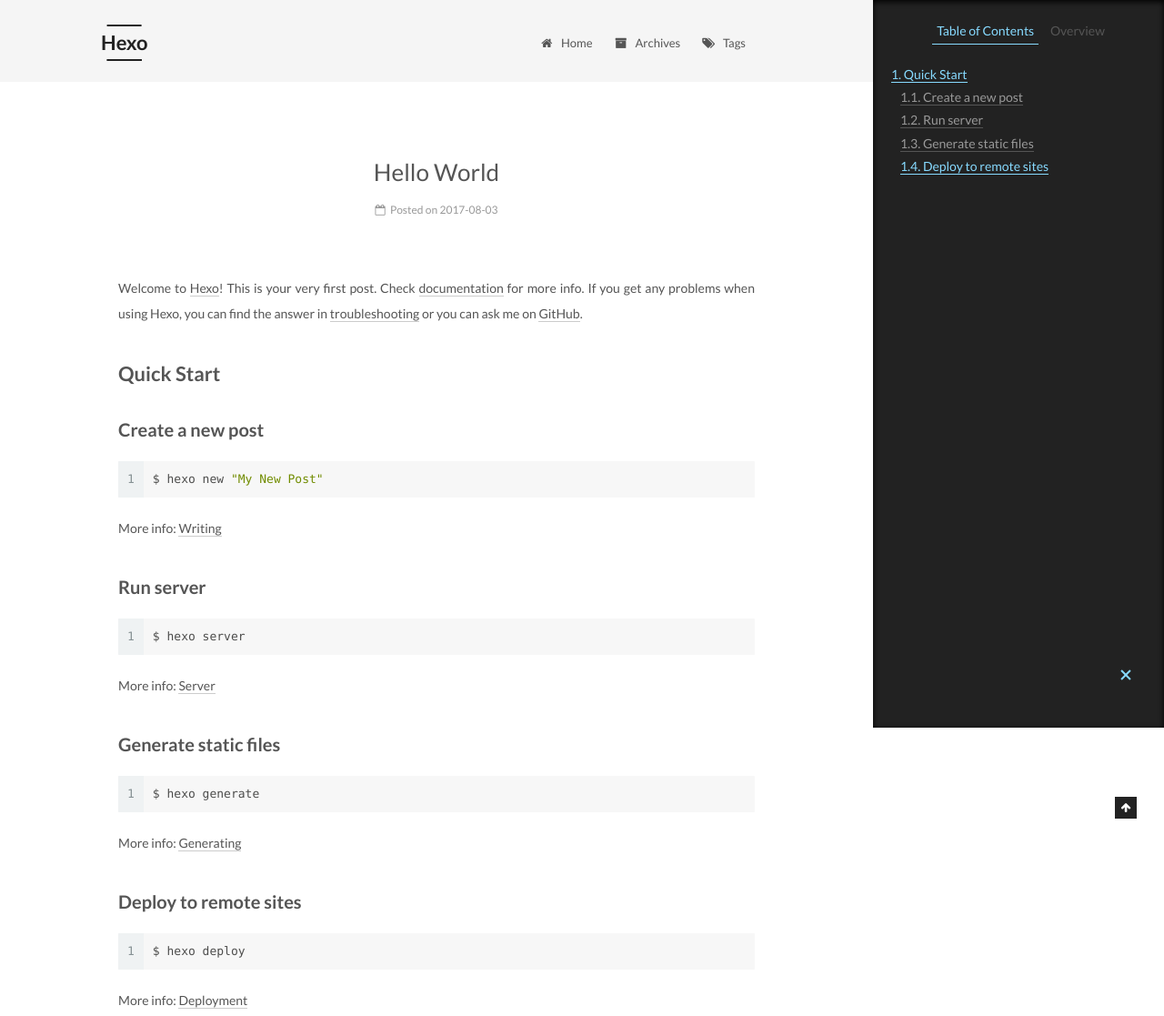
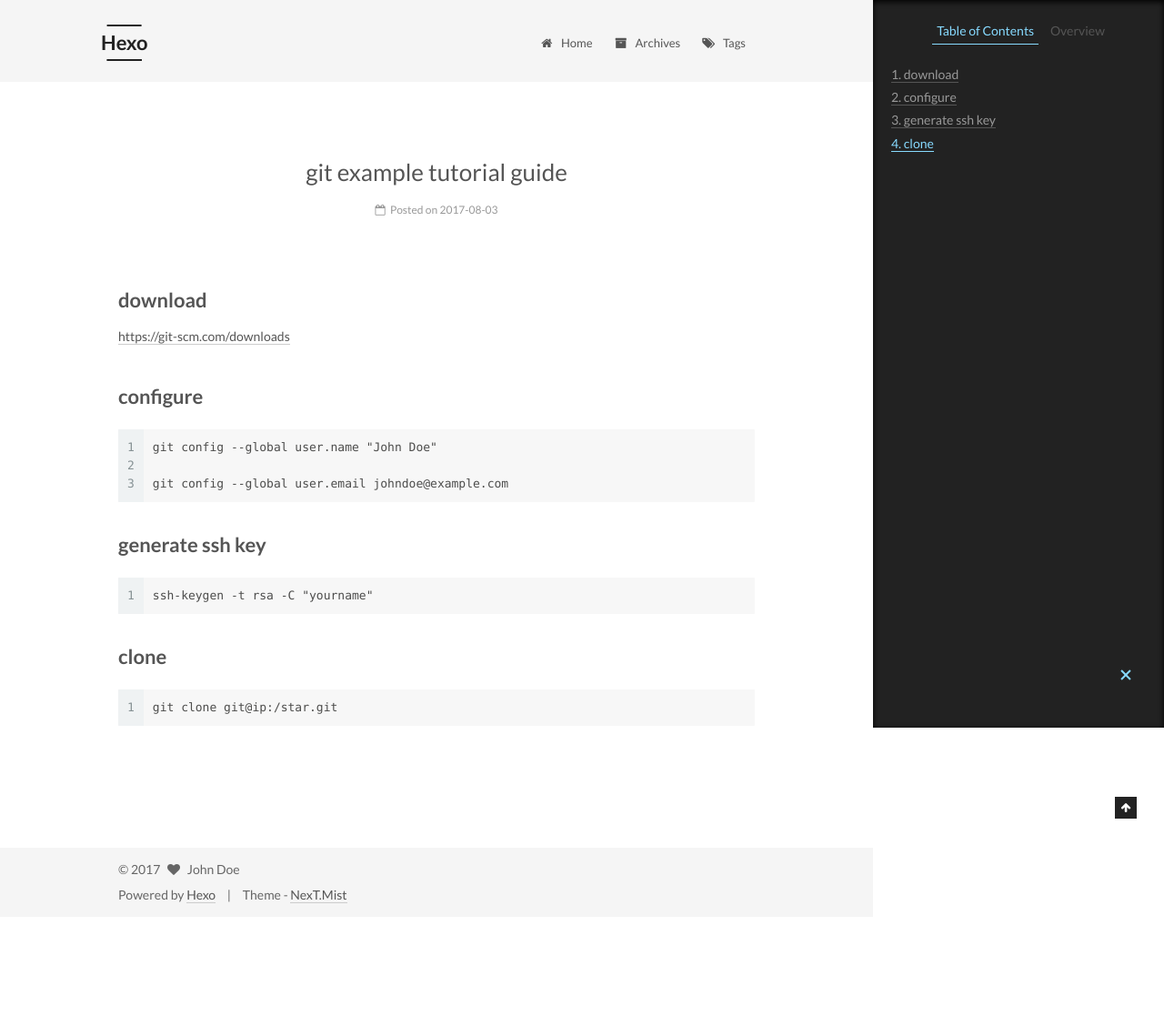
Before and after one commit to elesos/HeadFirstSkills, a plain HTML site: page 2017/08/03/git-howto/index.html in a window 1280 px wide. Shown: the top 1117 px of the page at 91% size. After the commit the page ends 1008 px from the top, so only its background shows below. Drawn offline with Linux system fonts and the light colour scheme.

Commit message:
Site updated: 2017-08-03 19:14:26

```diff
--- a/2017/08/03/hello-world/index.html
+++ b/2017/08/03/git-howto/index.html
@@ -94,17 +94,17 @@
 
 
 
-<meta name="description" content="Welcome to Hexo! This is your very first post. Check documentation for more info. If you get any problems when using Hexo, you can find the answer in troubleshooting or you can ask me on GitHub. Quick">
+<meta name="description" content="downloadhttps://git-scm.com/downloads configure123git config --global user.name &amp;quot;John Doe&amp;quot;git config --global user.email johndoe@example.com generate ssh key1ssh-keygen -t rsa -C &amp;quot;yourn">
 <meta property="og:type" content="article">
-<meta property="og:title" content="Hello World">
-<meta property="og:url" content="http://yoursite.com/2017/08/03/hello-world/index.html">
+<meta property="og:title" content="git example tutorial guide">
+<meta property="og:url" content="http://yoursite.com/2017/08/03/git-howto/index.html">
 <meta property="og:site_name" content="Hexo">
-<meta property="og:description" content="Welcome to Hexo! This is your very first post. Check documentation for more info. If you get any problems when using Hexo, you can find the answer in troubleshooting or you can ask me on GitHub. Quick">
+<meta property="og:description" content="downloadhttps://git-scm.com/downloads configure123git config --global user.name &amp;quot;John Doe&amp;quot;git config --global user.email johndoe@example.com generate ssh key1ssh-keygen -t rsa -C &amp;quot;yourn">
 <meta property="og:locale" content="en">
-<meta property="og:updated_time" content="2017-08-03T07:15:19.489Z">
+<meta property="og:updated_time" content="2017-08-03T11:11:50.566Z">
 <meta name="twitter:card" content="summary">
-<meta name="twitter:title" content="Hello World">
-<meta name="twitter:description" content="Welcome to Hexo! This is your very first post. Check documentation for more info. If you get any problems when using Hexo, you can find the answer in troubleshooting or you can ask me on GitHub. Quick">
+<meta name="twitter:title" content="git example tutorial guide">
+<meta name="twitter:description" content="downloadhttps://git-scm.com/downloads configure123git config --global user.name &amp;quot;John Doe&amp;quot;git config --global user.email johndoe@example.com generate ssh key1ssh-keygen -t rsa -C &amp;quot;yourn">
 
 
 
@@ -133,13 +133,13 @@
 
 
 
-  <link rel="canonical" href="http://yoursite.com/2017/08/03/hello-world/"/>
+  <link rel="canonical" href="http://yoursite.com/2017/08/03/git-howto/"/>
 
 
 
 
 
-  <title>Hello World | Hexo</title>
+  <title>git example tutorial guide | Hexo</title>
 
 
 
@@ -262,7 +262,7 @@
 
 
   <div class="post-block">
-    <link itemprop="mainEntityOfPage" href="http://yoursite.com/HeadFirstSkills/2017/08/03/hello-world/">
+    <link itemprop="mainEntityOfPage" href="http://yoursite.com/HeadFirstSkills/2017/08/03/git-howto/">
 
     <span hidden itemprop="author" itemscope itemtype="http://schema.org/Person">
       <meta itemprop="name" content="John Doe">
@@ -279,7 +279,7 @@
 
 
 
-          <h1 class="post-title" itemprop="name headline">Hello World</h1>
+          <h1 class="post-title" itemprop="name headline">git example tutorial guide</h1>
 
 
         <div class="post-meta">
@@ -329,16 +329,10 @@
 
 
 
-        <p>Welcome to <a href="https://hexo.io/" target="_blank" rel="external">Hexo</a>! This is your very first post. Check <a href="https://hexo.io/docs/" target="_blank" rel="external">documentation</a> for more info. If you get any problems when using Hexo, you can find the answer in <a href="https://hexo.io/docs/troubleshooting.html" target="_blank" rel="external">troubleshooting</a> or you can ask me on <a href="https://github.com/hexojs/hexo/issues" target="_blank" rel="external">GitHub</a>.</p>
-<h2 id="Quick-Start"><a href="#Quick-Start" class="headerlink" title="Quick Start"></a>Quick Start</h2><h3 id="Create-a-new-post"><a href="#Create-a-new-post" class="headerlink" title="Create a new post"></a>Create a new post</h3><figure class="highlight bash"><table><tr><td class="gutter"><pre><div class="line">1</div></pre></td><td class="code"><pre><div class="line">$ hexo new <span class="string">"My New Post"</span></div></pre></td></tr></table></figure>
-<p>More info: <a href="https://hexo.io/docs/writing.html" target="_blank" rel="external">Writing</a></p>
-<h3 id="Run-server"><a href="#Run-server" class="headerlink" title="Run server"></a>Run server</h3><figure class="highlight bash"><table><tr><td class="gutter"><pre><div class="line">1</div></pre></td><td class="code"><pre><div class="line">$ hexo server</div></pre></td></tr></table></figure>
-<p>More info: <a href="https://hexo.io/docs/server.html" target="_blank" rel="external">Server</a></p>
-<h3 id="Generate-static-files"><a href="#Generate-static-files" class="headerlink" title="Generate static files"></a>Generate static files</h3><figure class="highlight bash"><table><tr><td class="gutter"><pre><div class="line">1</div></pre></td><td class="code"><pre><div class="line">$ hexo generate</div></pre></td></tr></table></figure>
-<p>More info: <a href="https://hexo.io/docs/generating.html" target="_blank" rel="external">Generating</a></p>
-<h3 id="Deploy-to-remote-sites"><a href="#Deploy-to-remote-sites" class="headerlink" title="Deploy to remote sites"></a>Deploy to remote sites</h3><figure class="highlight bash"><table><tr><td class="gutter"><pre><div class="line">1</div></pre></td><td class="code"><pre><div class="line">$ hexo deploy</div></pre></td></tr></table></figure>
-<p>More info: <a href="https://hexo.io/docs/deployment.html" target="_blank" rel="external">Deployment</a></p>
-
+        <h2 id="download"><a href="#download" class="headerlink" title="download"></a>download</h2><p><a href="https://git-scm.com/downloads" target="_blank" rel="external">https://git-scm.com/downloads</a></p>
+<h2 id="configure"><a href="#configure" class="headerlink" title="configure"></a>configure</h2><figure class="highlight plain"><table><tr><td class="gutter"><pre><div class="line">1</div><div class="line">2</div><div class="line">3</div></pre></td><td class="code"><pre><div class="line">git config --global user.name &quot;John Doe&quot;</div><div class="line"></div><div class="line">git config --global user.email johndoe@example.com</div></pre></td></tr></table></figure>
+<h2 id="generate-ssh-key"><a href="#generate-ssh-key" class="headerlink" title="generate ssh key"></a>generate ssh key</h2><figure class="highlight plain"><table><tr><td class="gutter"><pre><div class="line">1</div></pre></td><td class="code"><pre><div class="line">ssh-keygen -t rsa -C &quot;yourname&quot;</div></pre></td></tr></table></figure>
+<h2 id="clone"><a href="#clone" class="headerlink" title="clone"></a>clone</h2><figure class="highlight plain"><table><tr><td class="gutter"><pre><div class="line">1</div></pre></td><td class="code"><pre><div class="line">git clone git@ip:/star.git</div></pre></td></tr></table></figure>
 
     </div>
 
@@ -470,7 +464,7 @@
 
 
 
-              <div class="post-toc-content"><ol class="nav"><li class="nav-item nav-level-2"><a class="nav-link" href="#Quick-Start"><span class="nav-number">1.</span> <span class="nav-text">Quick Start</span></a><ol class="nav-child"><li class="nav-item nav-level-3"><a class="nav-link" href="#Create-a-new-post"><span class="nav-number">1.1.</span> <span class="nav-text">Create a new post</span></a></li><li class="nav-item nav-level-3"><a class="nav-link" href="#Run-server"><span class="nav-number">1.2.</span> <span class="nav-text">Run server</span></a></li><li class="nav-item nav-level-3"><a class="nav-link" href="#Generate-static-files"><span class="nav-number">1.3.</span> <span class="nav-text">Generate static files</span></a></li><li class="nav-item nav-level-3"><a class="nav-link" href="#Deploy-to-remote-sites"><span class="nav-number">1.4.</span> <span class="nav-text">Deploy to remote sites</span></a></li></ol></li></ol></div>
+              <div class="post-toc-content"><ol class="nav"><li class="nav-item nav-level-2"><a class="nav-link" href="#download"><span class="nav-number">1.</span> <span class="nav-text">download</span></a></li><li class="nav-item nav-level-2"><a class="nav-link" href="#configure"><span class="nav-number">2.</span> <span class="nav-text">configure</span></a></li><li class="nav-item nav-level-2"><a class="nav-link" href="#generate-ssh-key"><span class="nav-number">3.</span> <span class="nav-text">generate ssh key</span></a></li><li class="nav-item nav-level-2"><a class="nav-link" href="#clone"><span class="nav-number">4.</span> <span class="nav-text">clone</span></a></li></ol></div>
 
 
           </div>
--- a/css/main.css
+++ b/css/main.css
@@ -1807,7 +1807,7 @@ pre .javascript .function {
   width: 4px;
   height: 4px;
   border-radius: 50%;
-  background: #e3309c;
+  background: #32ffda;
 }
 .links-of-blogroll {
   font-size: 13px;
```
Also changed, not shown: archives/2017/08/index.html (+2 -2 lines), archives/2017/index.html (+2 -2 lines), archives/index.html (+2 -2 lines), index.html (+6 -12 lines).
